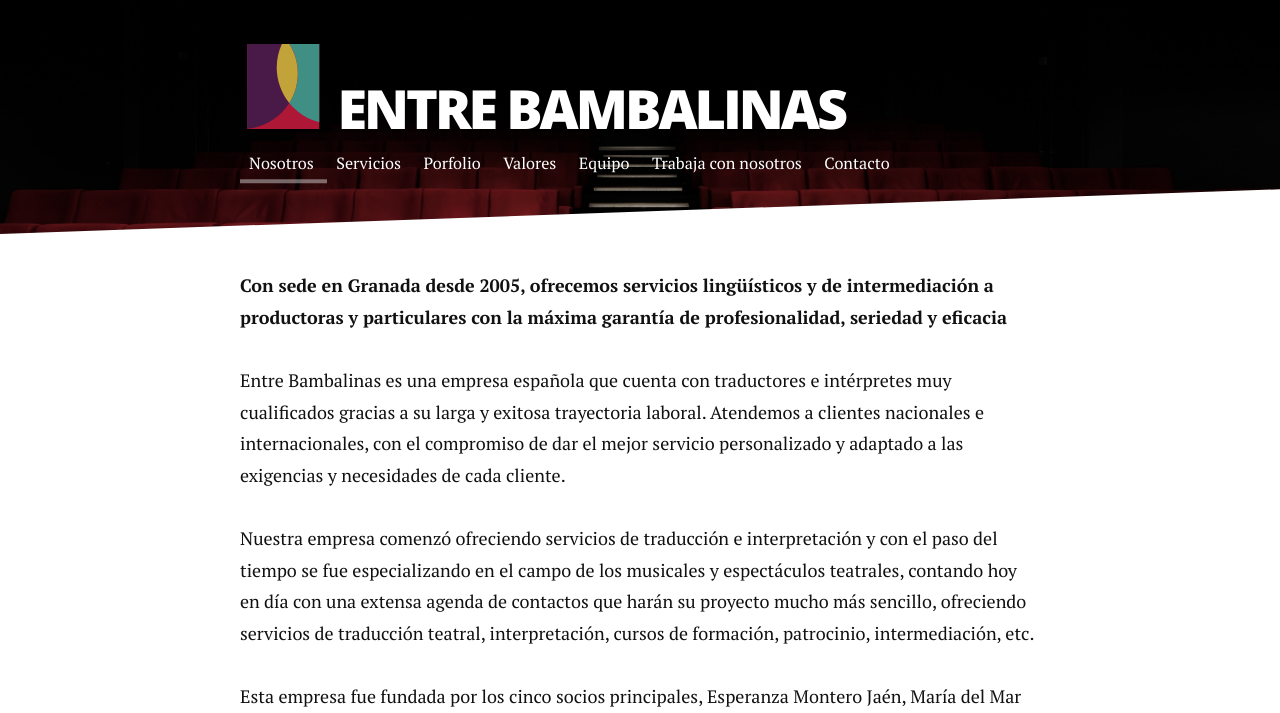
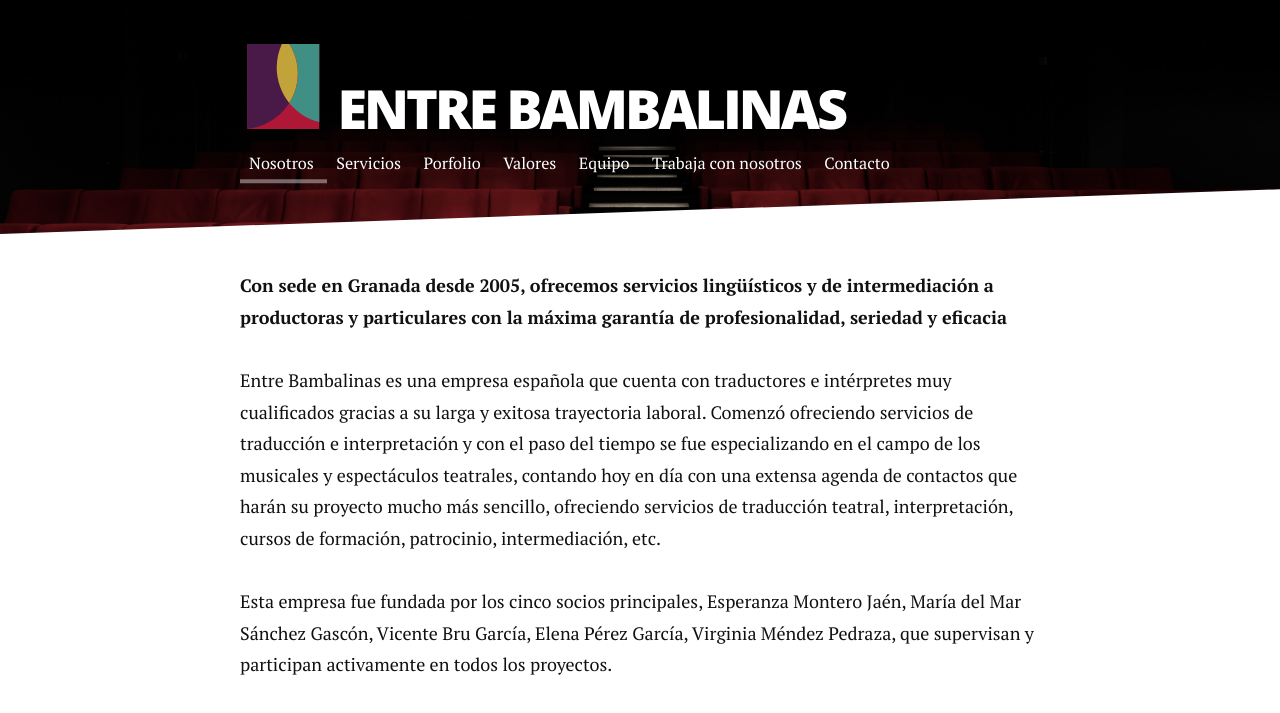
Before and after one commit to entrebambalinas/entrebambalinas.github.io, a Jekyll site: the page built from nosotros.md, in a window 1280 px wide. Shown: the top 713 px of the page. Built offline with Jekyll 4.4.1, drawn with Linux system fonts in a browser that asks for light colours; nearby versions of some CDN libraries; some of the changed text lies outside the part shown; grey boxes are pictures that could not be loaded.

Commit message:
Update nosotros.md

```diff
--- a/nosotros.md
+++ b/nosotros.md
@@ -5,10 +5,8 @@ title: Nosotros
  **Con sede en Granada desde 2005, ofrecemos servicios lingüísticos y de intermediación a productoras y particulares con la máxima garantía de profesionalidad, seriedad y eficacia**
 
 
-Entre Bambalinas es una empresa española que cuenta con traductores e intérpretes muy cualificados gracias a su larga y exitosa trayectoria laboral.   Atendemos a clientes nacionales e internacionales, con el compromiso de dar el mejor servicio personalizado y adaptado a las exigencias y necesidades de cada cliente.
+Entre Bambalinas es una empresa española que cuenta con traductores e intérpretes muy cualificados gracias a su larga y exitosa trayectoria laboral. Comenzó ofreciendo servicios de traducción e interpretación y con el paso del tiempo  se fue especializando en el campo de los musicales y espectáculos teatrales, contando hoy en día con una extensa agenda de contactos que harán su proyecto mucho más sencillo, ofreciendo servicios de traducción teatral, interpretación, cursos de formación, patrocinio, intermediación, etc.
 
-Nuestra empresa comenzó ofreciendo servicios de traducción e interpretación y con el paso del tiempo  se fue especializando en el campo de los musicales y espectáculos teatrales, contando hoy en día con una extensa agenda de contactos que harán su proyecto mucho más sencillo, ofreciendo servicios de traducción teatral, interpretación, cursos de formación, patrocinio, intermediación, etc.
-
-Esta empresa fue fundada por los cinco socios principales, Esperanza Montero Jaén, María del Mar Sánchez Gascón, Vicente Bru García, Elena Pérez García, Virginia Méndez Pedraza, que supervisan y participan activamente en todos los proyectos; y con el tiempo se fueron incorporando otros departamentos. Actualmente ofrecemos una amplia gama de servicios destinados a garantizar que todas las necesidades del cliente queden cubiertas.
+Esta empresa fue fundada por los cinco socios principales, Esperanza Montero Jaén, María del Mar Sánchez Gascón, Vicente Bru García, Elena Pérez García, Virginia Méndez Pedraza, que supervisan y participan activamente en todos los proyectos.
 
  <iframe width="560" height="315" src="https://www.youtube.com/embed/ce1RtiLwN2w" frameborder="0" allowfullscreen></iframe>
```
